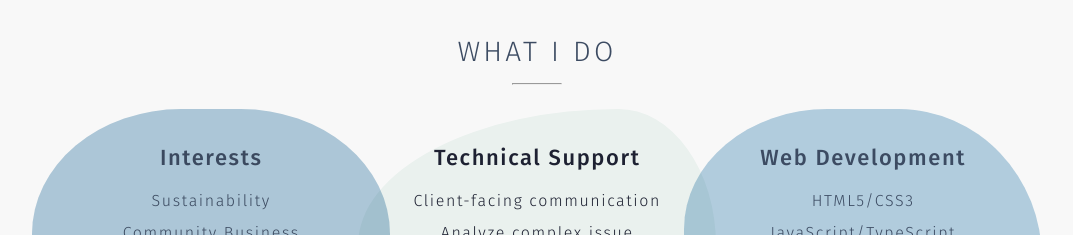
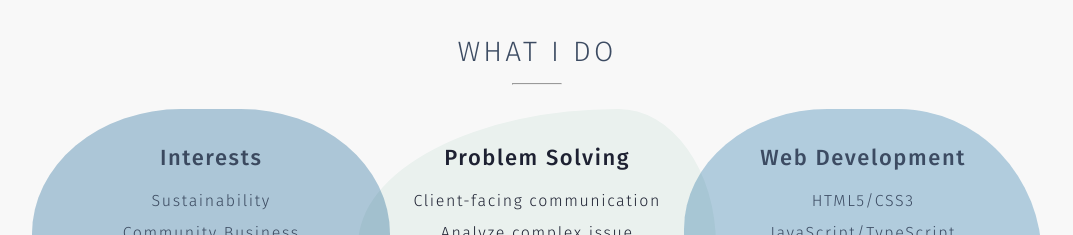
Before and after one commit to Sayumi-n/portfolio-react, a React (Create React App) app: page / in a window 1280 px wide. Shown: the part 1380-1615 px from the top of the page, without its empty margins (103-1176 px from the left). Built offline with nearby package versions, Linux system fonts and the light colour scheme.

Commit message:
fix section title

```diff
--- a/src/components/mainpage/About.jsx
+++ b/src/components/mainpage/About.jsx
@@ -109,7 +109,7 @@ const About = () => {
                   variant="subtitle1"
                   style={{ paddingBottom: "8px" }}
                 >
-                  Technical Support
+                  Problem Solving
                 </Typography>
                 {AboutContent.lists.technicalSupport.list.map((item, index) => (
                   <Typography variant="body1" key={index}>
```
